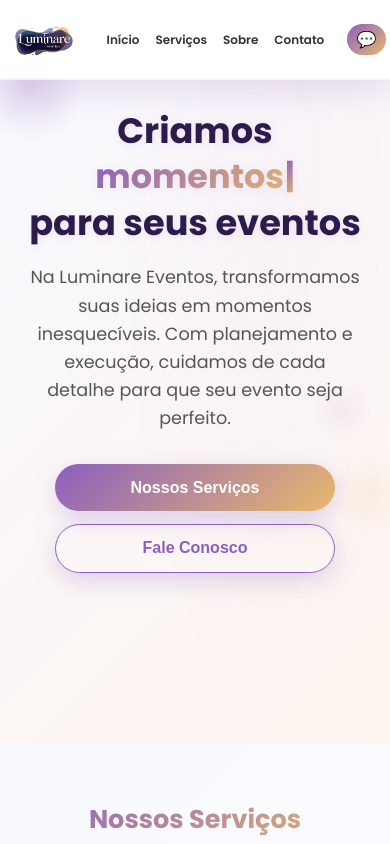
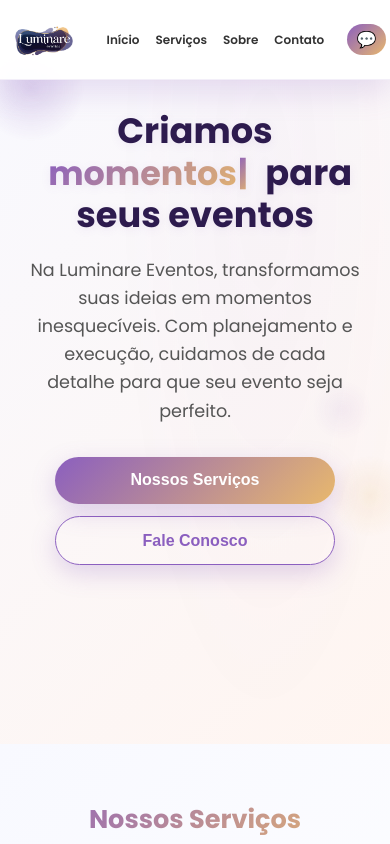
Before and after one commit to Gugalzg/Luminare-Eventos, a React (Create React App) app: page / in a window 390 px wide. Shown: the top 844 px of the page. Built offline with nearby package versions, Linux system fonts and the light colour scheme.

Commit message:
style: colocado altura fixa no Hero

```diff
--- a/src/components/Hero/Hero.css
+++ b/src/components/Hero/Hero.css
@@ -281,8 +281,11 @@
 
   /* Ajuste para typewriter no mobile */
   .hero h1 .typewriter-text {
-    display: block;
-    margin: 0.3rem 0; /* MOBILE 100%: volta ao original (era 0.24rem) */
+    display: inline-block;
+    min-width: 220px; /* ajuste para o maior texto do seu array */
+    min-height: 1.2em;
+    text-align: center;
+    transition: none;
   }
 
   .hero p {
--- a/src/components/Modal/Modal.jsx
+++ b/src/components/Modal/Modal.jsx
@@ -225,6 +225,7 @@ return (
         </div>
       )}
 
+
       {/* BOTÃO ESPECIAL: Só mostra "Fechar" para serviços sem orçamento */}
       {['Balão Bubble Personalizado', 'Filtros para Instagram', 'Convites Digitais'].includes(service.title) && (
         <div className="modal-actions">
```
